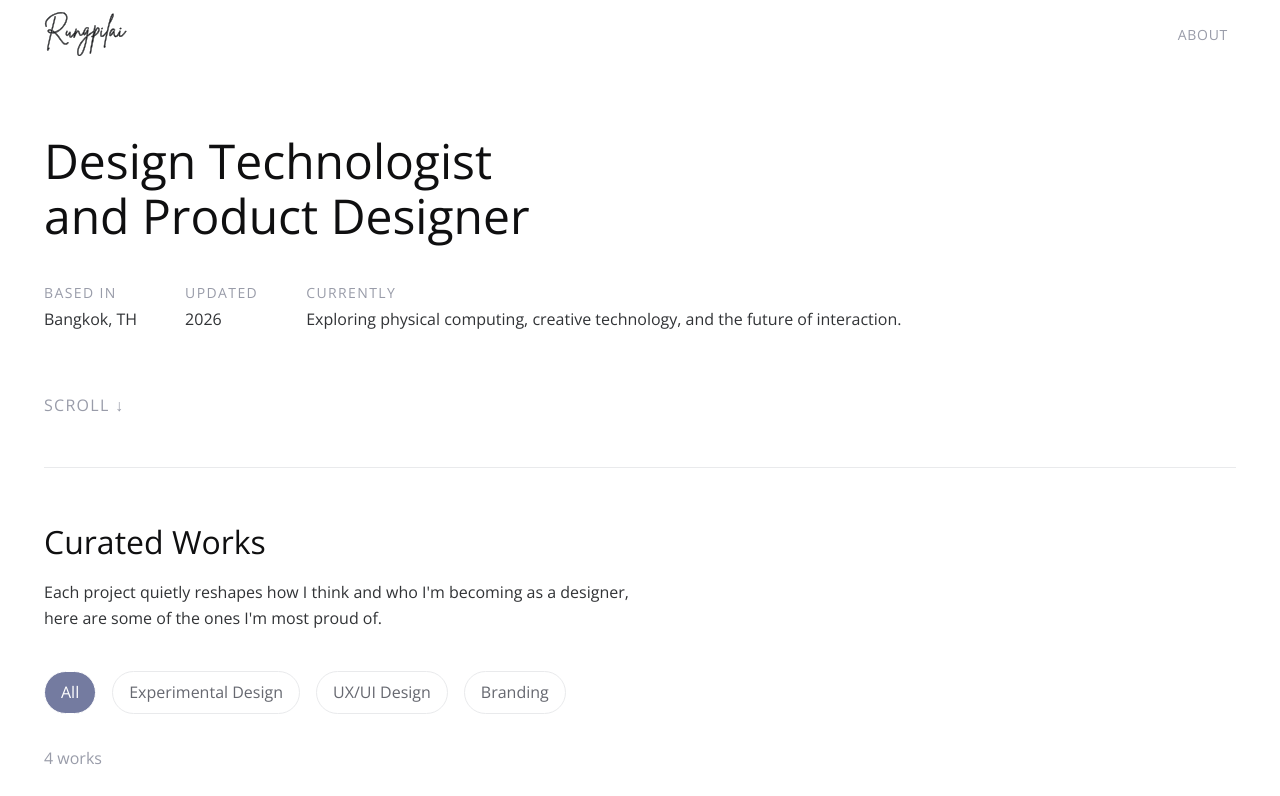
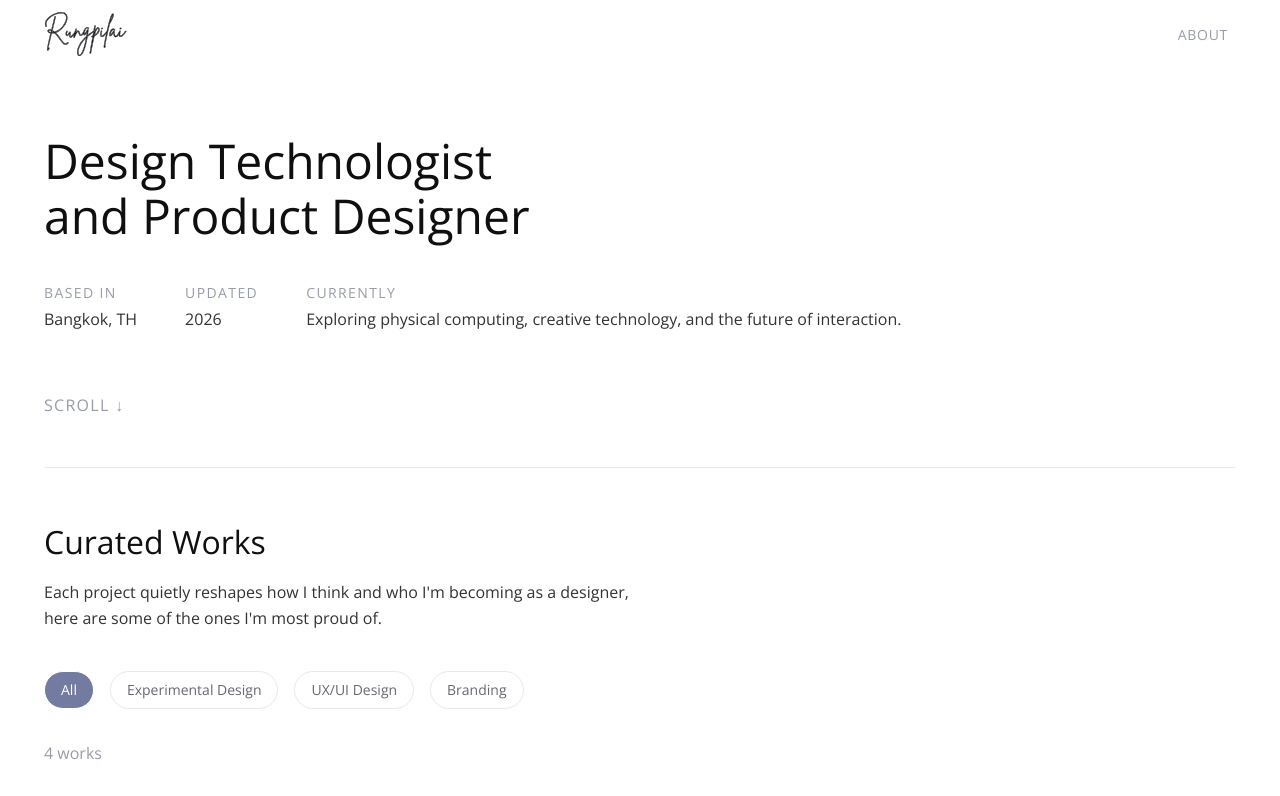
Before and after one commit to rungpilai/rungpilaip, a React (Vite) app: page / in a window 1280 px wide. Shown: the top 796 px of the page. Built offline with nearby package versions, Linux system fonts and the light colour scheme.

Commit message:
fix: add text size to button class in Chip component for consistent styling

```diff
--- a/src/components/Chip.jsx
+++ b/src/components/Chip.jsx
@@ -3,7 +3,7 @@
 const Chip = ({ tag = TAGS[0], isSelected, onClick }) => {
   return (
     <button
-      className={`px-4 py-2 rounded-full border ${
+      className={`px-4 py-2 rounded-full border text-sm ${
         isSelected
           ? "bg-(--color-primary) text-white"
           : `bg-white text-(--color-text-tertiary) border-(--color-border) ${
```
